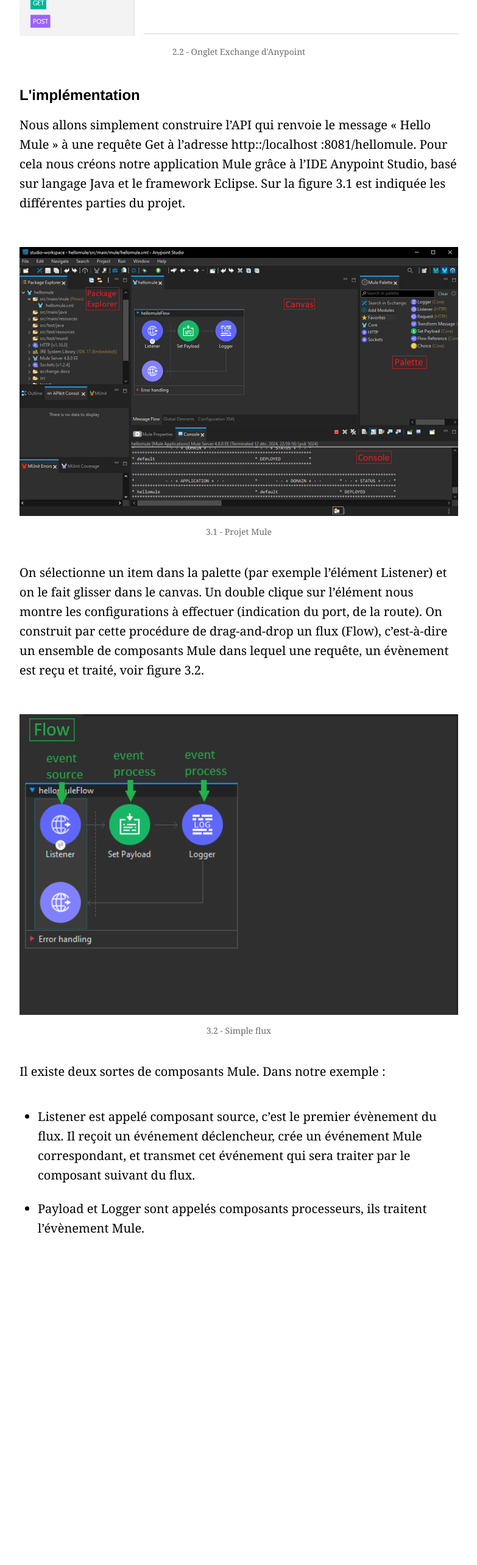
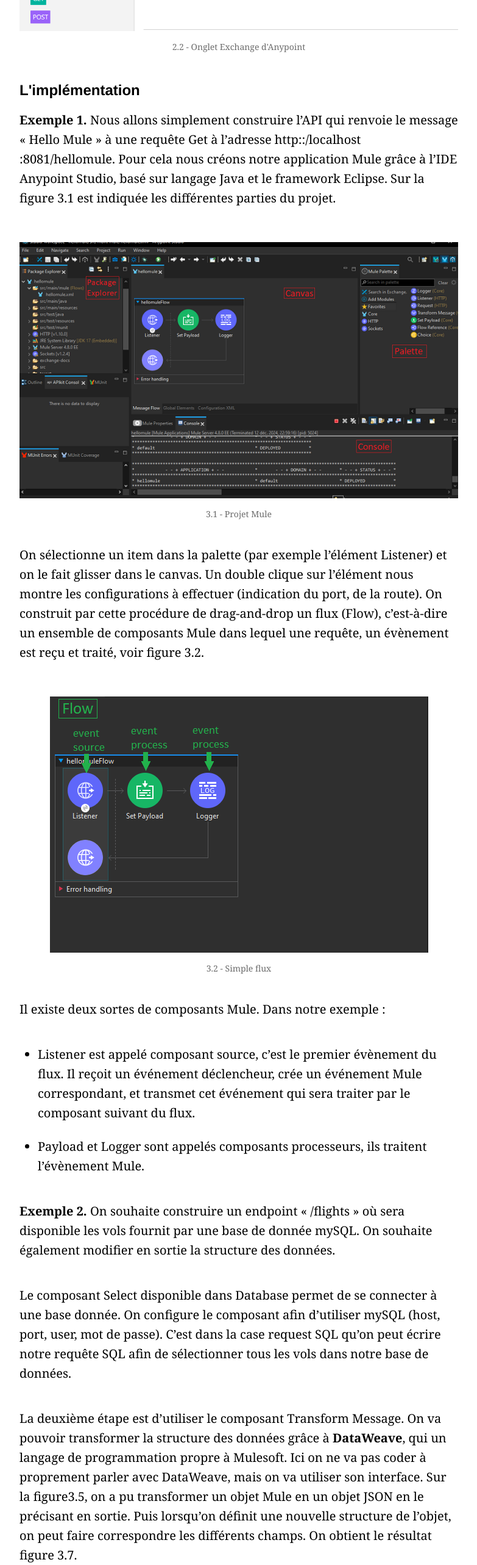
Before and after one commit to AvirKarakitsos/REACT_mulesoft, a React (Vite) app: page / in a window 1280 px wide. Shown: the part 3361-5927 px from the top of the page at 61% size, without its empty margins (248-1031 px from the left). Before the commit the page ends 5391 px from the top, so only its background shows below. Built offline with nearby package versions, Linux system fonts and the light colour scheme.

Commit message:
feat: implementation content example 2

```diff
--- a/src/App.css
+++ b/src/App.css
@@ -37,6 +37,10 @@
   line-height: 32px;
 }
 
+.weight {
+  font-weight: 600;
+}
+
 .image-content {
   margin-top: 56px;
   display: flex;
@@ -46,7 +50,12 @@
 
 .image {
   width: 720px;
+  height: 420px;
   object-fit: cover;
+}
+
+.image-config {
+  object-fit: none;
 }
 
 .image-title {
--- a/src/App.tsx
+++ b/src/App.tsx
@@ -35,6 +35,7 @@
       <p className='content'>Mulesoft est une plateforme d’intégration qui permet de connecter des applications, des services grâce à l’utilisation d’API. Le but est de permettre à une entreprise d’améliorer la connexion de ses systèmes afin de gagner en rapidité, en productivité… A noter qu’en 2018, Mulesoft s’est fait racheté par le CRM Salesforce pour 6.5 milliards de dollars. Cela a permit à Salesforce de faciliter la connexion de son écosystème aux autres systèmes des entreprises (ERP, base de données…) et à Mulesoft d’élargir l’interconnexion entre différents services.</p>
 
       <h2 className='subtitle' id='intro'>Introduction</h2>
+
       <p className='first-content'>Pour améliorer cette connexion entre différents services, l’idée est de créer un ensemble de composants (d’API), appelé réseau d’applications, dont le but est de rendre ces composants réutilisables afin que le réseau d’applications soit le plus flexible possible. Ce dernier va être construit selon une architecture, appelée API-led connectivity, composée de trois couches d’API, où chacune d’elle va être modulable de telle sorte à rendre l’ensemble adaptable. Nous nous limiterons par la suite à la construction d’une API. </p>
       <p className='content'>La plateforme Mulesoft se nomme Anypoint Platform. Elle permet de concevoir une API dans sa globalité : de son design à sa mise en ligne et à sa gestion. Sur la figure 1.1 est indiquée les différentes étapes de la construction d’une API. Chaque cycle est composé de plusieurs phases :</p>
       <figure className='image-content'>
@@ -51,6 +52,7 @@
       <p className='content'>Nous commencerons donc l’étude par la première étape, les spécifications.</p>
 
       <h2 className='subtitle' id='spec'>Les Spécifications</h2>
+
       <p className='first-content'>C’est dans la partie Design Center de la plateforme d’Anypoint qu’on pourra écrire nos spécifications. Nous allons détailler l’architecture de notre API dans un fichier raml. Nous pouvons coder à la main ou utiliser l’aide fournie qui remplie le fichier à mesure qu’on sélectionne les différentes options (figure 2.1).</p>
       <figure className='image-content'>
         <picture>
@@ -68,7 +70,8 @@
       </figure>
 
       <h2 className='subtitle' id='imp'>L'implémentation</h2>
-      <p className='first-content'>Nous allons simplement construire l’API qui renvoie le message « Hello Mule » à une requête Get à l’adresse http::/localhost :8081/hellomule. Pour cela nous créons notre application Mule grâce à l’IDE Anypoint Studio, basé sur langage Java et le framework Eclipse. Sur la figure 3.1 est indiquée les différentes parties du projet.</p>
+
+      <p className='first-content'><span className='weight'>Exemple 1.</span> Nous allons simplement construire l’API qui renvoie le message « Hello Mule » à une requête Get à l’adresse http::/localhost :8081/hellomule. Pour cela nous créons notre application Mule grâce à l’IDE Anypoint Studio, basé sur langage Java et le framework Eclipse. Sur la figure 3.1 est indiquée les différentes parties du projet.</p>
       <figure className='image-content'>
         <picture>
           <img className='image' src={image_31} alt="Projet Mule"/>
@@ -78,7 +81,7 @@
       <p className='content'>On sélectionne un item dans la palette (par exemple l’élément Listener) et on le fait glisser dans le canvas. Un double clique sur l’élément nous montre les configurations à effectuer (indication du port, de la route). On construit par cette procédure de drag-and-drop un flux (Flow), c’est-à-dire un ensemble de composants Mule dans lequel une requête, un évènement est reçu et traité, voir figure 3.2.</p>
       <figure className='image-content'>
         <picture>
-          <img className='image' src={image_32} alt="Flow"/>
+          <img className='image image-config' src={image_32} alt="Flow"/>
         </picture>
         <figcaption className='image-title'>3.2 - Simple flux</figcaption>
       </figure>
@@ -87,6 +90,10 @@
         <li className='first-item'>Listener est appelé composant source, c’est le premier évènement du flux. Il reçoit un événement déclencheur, crée un événement Mule correspondant, et transmet cet événement qui sera traiter par le composant suivant du flux.</li>
         <li className='item'>Payload et Logger sont appelés composants processeurs, ils traitent l’évènement Mule.</li>
       </ul>
+
+      <p className='content'><span className='weight'>Exemple 2.</span> On souhaite construire un endpoint « /flights » où sera disponible les vols fournit par une base de donnée mySQL. On souhaite également modifier en sortie la structure des données.</p>
+      <p className='content'>Le composant Select disponible dans Database permet de se connecter à une base donnée. On configure le composant afin d’utiliser mySQL (host, port, user, mot de passe). C’est dans la case request SQL qu’on peut écrire notre requête SQL afin de sélectionner tous les vols dans notre base de données.</p>
+      <p className='content'>La deuxième étape est d’utiliser le composant Transform Message. On va pouvoir transformer la structure des données grâce à <span className='weight'>DataWeave</span>, qui un langage de programmation propre à Mulesoft. Ici on ne va pas coder à proprement parler avec DataWeave, mais on va utiliser son interface. Sur la figure3.5, on a pu transformer un objet Mule en un objet JSON en le précisant en sortie. Puis lorsqu’on définit une nouvelle structure de l’objet, on peut faire correspondre les différents champs. On obtient le résultat figure 3.7.</p>
     </div>
   )
 }
```
